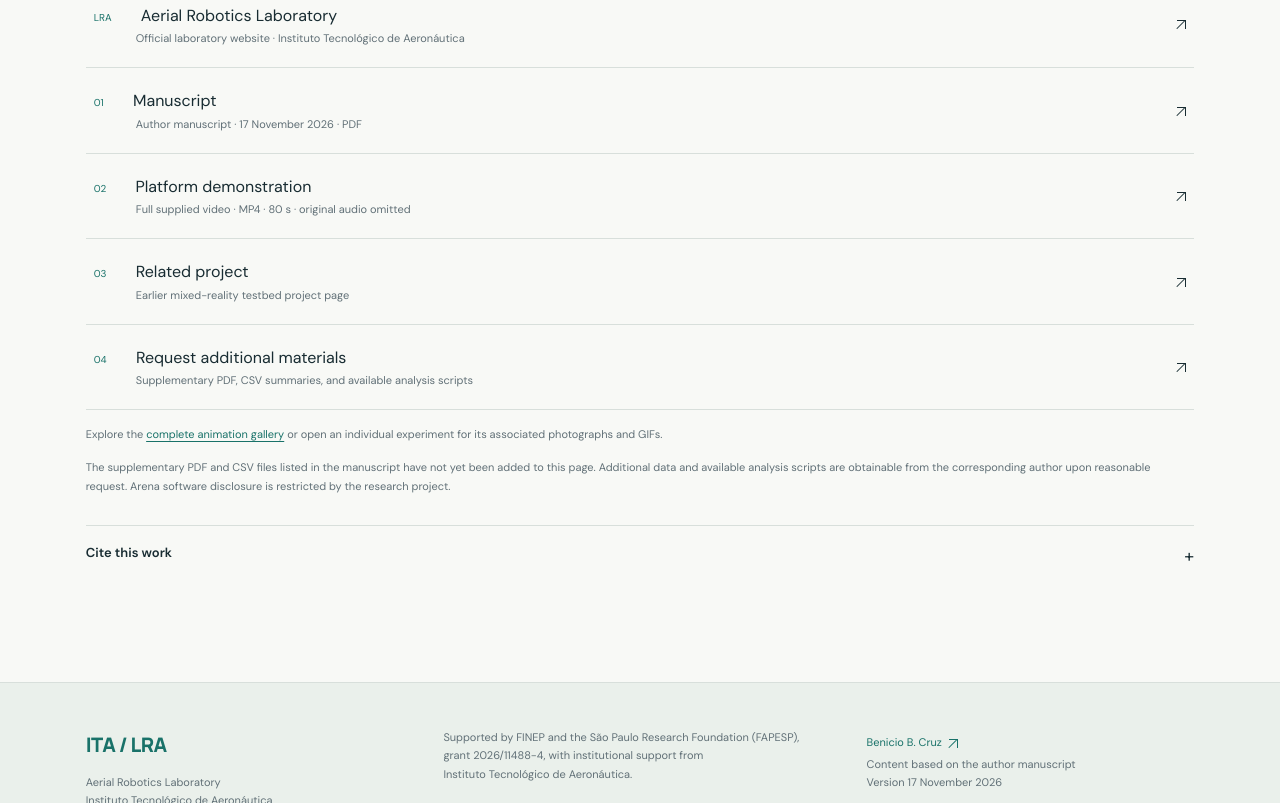
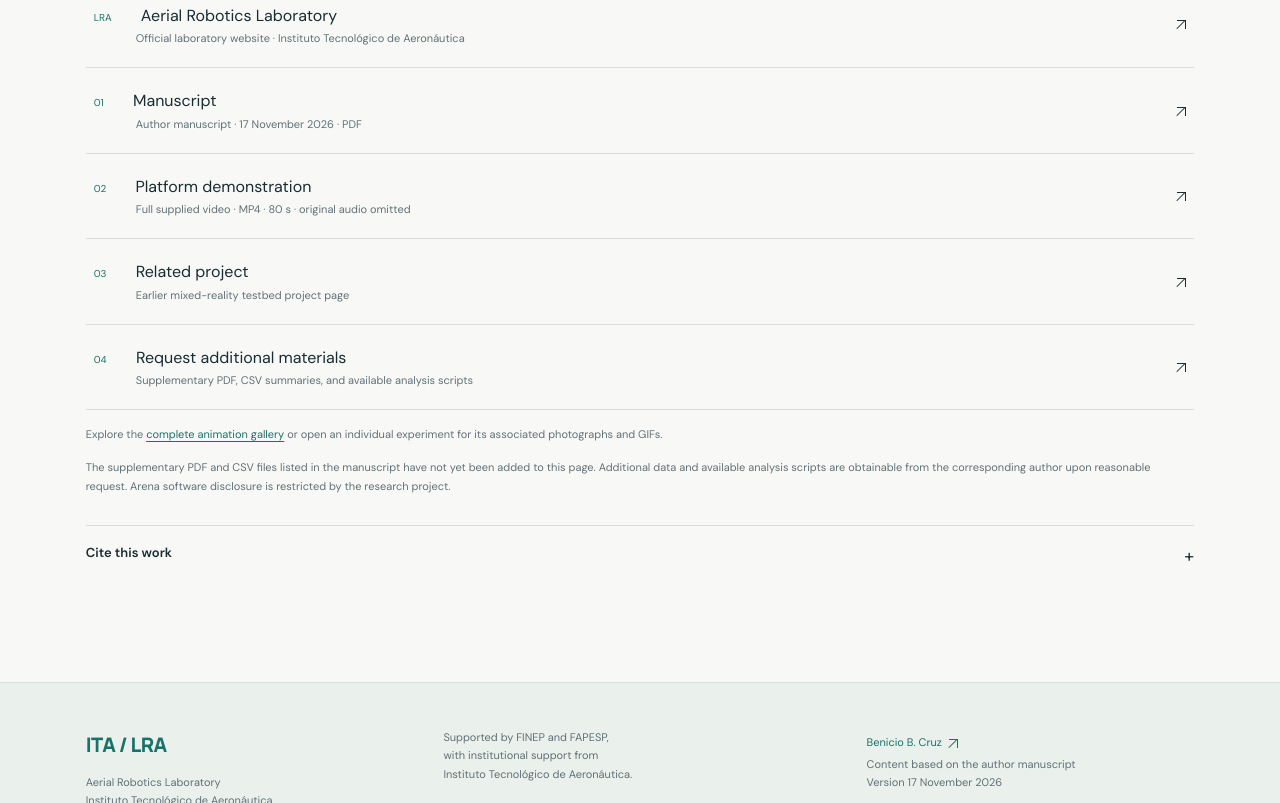
Before and after one commit to Benitronic/Indoor-MultiDrone-Testbed, a plain HTML site: page index.html in a window 1280 px wide. Shown: the part 11197-12000 px from the top of the page. Drawn offline with Linux system fonts and the light colour scheme.

Commit message:
Update index.html

```diff
--- a/index.html
+++ b/index.html
@@ -17,5 +17,5 @@
   year = {2026},
   note = {Author manuscript, version November 17, 2026}
 }</pre><button id="copyBibtex" class="button dark">Copy BibTeX</button><span id="copyStatus" role="status"></span></details></section>
-</main><footer><div><a class="brand" href="https://www.lra.ita.br/" target="_blank" rel="noopener">ITA / LRA</a><p>Aerial Robotics Laboratory<br>Instituto Tecnológico de Aeronáutica</p><a href="https://www.lra.ita.br/" target="_blank" rel="noopener">Visit the laboratory website <span class="arrow-up" aria-hidden="true"></span></a></div><div><p>Supported by FINEP and the São Paulo Research Foundation (FAPESP),<br>grant 2026/11488-4, with institutional support from<br>Instituto Tecnológico de Aeronáutica.</p><a href="mailto:benicio.cruz.101559@ga.ita.br">Contact the corresponding author <span class="arrow-up" aria-hidden="true"></span></a></div><div><a href="https://benitronic.github.io/" target="_blank" rel="noopener">Benicio B. Cruz <span class="arrow-up" aria-hidden="true"></span></a><p>Content based on the author manuscript<br>Version 17 November 2026</p></div></footer>
+</main><footer><div><a class="brand" href="https://www.lra.ita.br/" target="_blank" rel="noopener">ITA / LRA</a><p>Aerial Robotics Laboratory<br>Instituto Tecnológico de Aeronáutica</p><a href="https://www.lra.ita.br/" target="_blank" rel="noopener">Visit the laboratory website <span class="arrow-up" aria-hidden="true"></span></a></div><div><p>Supported by FINEP and FAPESP,<br> with institutional support from<br>Instituto Tecnológico de Aeronáutica.</p><a href="mailto:benicio.cruz.101559@ga.ita.br">Contact the corresponding author <span class="arrow-up" aria-hidden="true"></span></a></div><div><a href="https://benitronic.github.io/" target="_blank" rel="noopener">Benicio B. Cruz <span class="arrow-up" aria-hidden="true"></span></a><p>Content based on the author manuscript<br>Version 17 November 2026</p></div></footer>
 <dialog id="experimentDialog" class="experiment-dialog"><div class="dialog-top"><a href="assets/manuscript.pdf" target="_blank" rel="noopener">Read the manuscript <span class="arrow-up" aria-hidden="true"></span></a><button class="close" aria-label="Close experiment">Close ×</button></div><div id="experimentContent"></div></dialog><dialog id="mediaDialog" class="media-dialog" aria-labelledby="mediaTitle"><div class="dialog-top"><span id="mediaCode"></span><button class="media-close close" aria-label="Close animation">Close ×</button></div><div class="media-viewer"><p class="section-label" id="mediaMode"></p><h2 id="mediaTitle"></h2><div class="animation-stage"><img id="gifImage" alt=""></div><div class="animation-controls"><button id="gifPlay" class="button dark">Play GIF</button><button id="gifStop" class="button" disabled>Stop</button><button id="gifRestart" class="button" disabled>Restart</button><a id="gifDownload" class="button" download>Download GIF</a><span id="gifStatus" role="status" aria-live="polite"></span></div><p id="mediaCaption"></p><p id="mediaSession" class="source-note"></p><a id="mediaExperiment" class="text-link" href="#experiments">Read experiment details</a></div></dialog><dialog id="imageDialog" class="image-dialog"><button class="close" aria-label="Close enlarged image">Close ×</button><figure><img id="largeImage" alt=""><figcaption id="largeCaption"></figcaption></figure></dialog></body></html>
```
